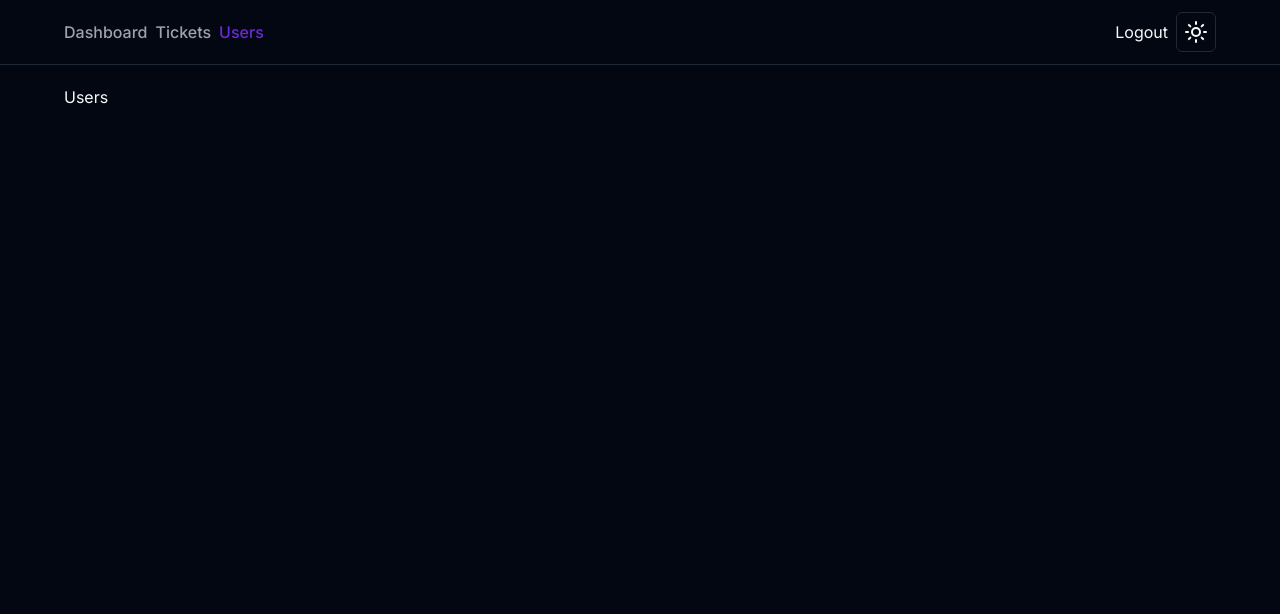
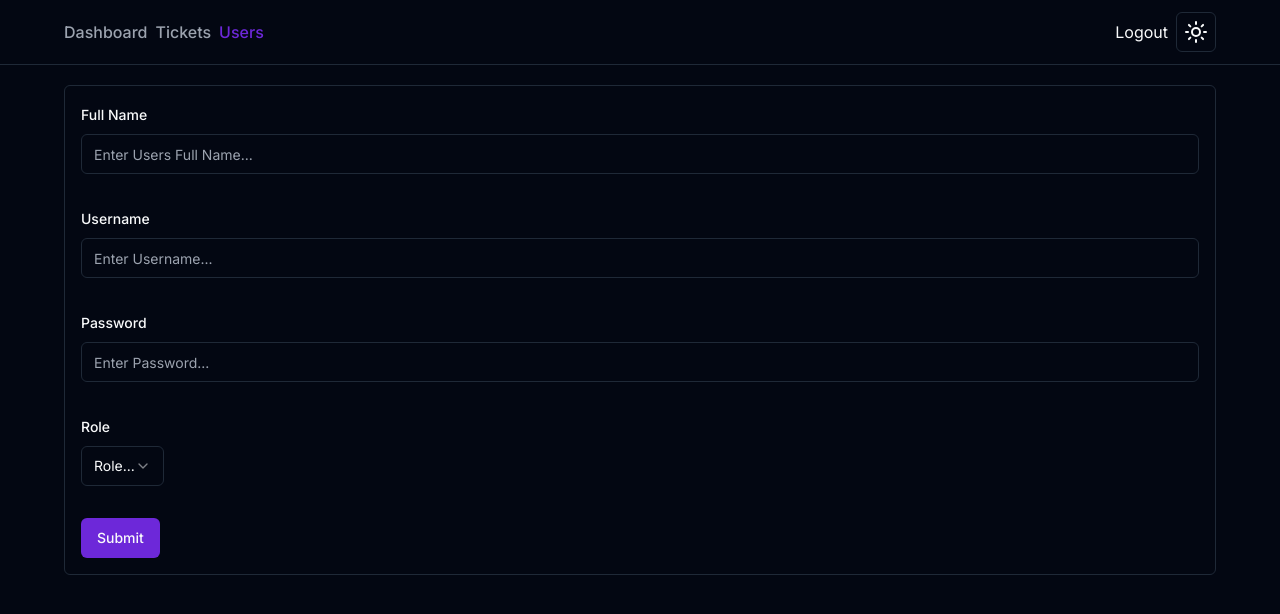
Before and after one commit to rodelgabriel45/ticketing-app-next, a Next.js app: page /users in a window 1280 px wide. Shown: the top 614 px of the page. Built offline with nearby package versions, Linux system fonts and the light colour scheme.

Commit message:
add create user functionality

```diff
--- a/app/users/page.tsx
+++ b/app/users/page.tsx
@@ -1,5 +1,11 @@
+import UserForm from '@/components/UserForm';
+
 const Users = () => {
-  return <div>Users</div>;
+  return (
+    <div>
+      <UserForm />
+    </div>
+  );
 };
 
 export default Users;
--- /dev/null
+++ b/components/UserForm.tsx
@@ -0,0 +1,171 @@
+'use client';
+
+import { useState } from 'react';
+import { z } from 'zod';
+import { Controller, useForm } from 'react-hook-form';
+import { zodResolver } from '@hookform/resolvers/zod';
+import toast from 'react-hot-toast';
+
+import {
+  Form,
+  FormControl,
+  FormField,
+  FormItem,
+  FormLabel,
+} from '@/components/ui/form';
+import { ticketSchema } from '@/ValidationSchemas/ticket';
+import { Input } from '@/components/ui/input';
+import {
+  Select,
+  SelectContent,
+  SelectItem,
+  SelectTrigger,
+  SelectValue,
+} from '@/components/ui/select';
+import { Button } from '@/components/ui/button';
+import { useRouter } from 'next/navigation';
+import { User } from '@prisma/client';
+import { userSchema } from '@/ValidationSchemas/users';
+
+type UserFormData = z.infer<typeof userSchema>;
+
+interface Props {
+  user?: User;
+}
+
+const UserForm = ({ user }: Props) => {
+  const [isSubmitting, setIsSubmitting] = useState(false);
+  const router = useRouter();
+  const form = useForm<UserFormData>({
+    resolver: zodResolver(userSchema),
+  });
+
+  const onSubmit = async (values: z.infer<typeof userSchema>) => {
+    try {
+      setIsSubmitting(true);
+      let method = 'POST';
+      let url = '/api/users';
+
+      if (user) {
+        method = 'PATCH';
+        url = '/api/users/' + user.id;
+      }
+
+      const res = await fetch(url, {
+        method,
+        headers: {
+          'Content-Type': 'application/json',
+        },
+        body: JSON.stringify(values),
+      });
+
+      const data = await res.json();
+
+      if (!res.ok) {
+        throw new Error(data.message || data);
+      }
+
+      toast.success('Account Created');
+      router.push('/tickets');
+      router.refresh();
+    } catch (error: any) {
+      toast.error(error.message || error);
+    } finally {
+      setIsSubmitting(false);
+    }
+  };
+
+  return (
+    <div className='rounded-md border p-4 w-full'>
+      <Form {...form}>
+        <form
+          onSubmit={form.handleSubmit(onSubmit)}
+          className='space-y-8 w-full'
+        >
+          <FormField
+            control={form.control}
+            name='name'
+            defaultValue={user?.name}
+            render={({ field }) => (
+              <FormItem>
+                <FormLabel>Full Name</FormLabel>
+                <FormControl>
+                  <Input placeholder='Enter Users Full Name...' {...field} />
+                </FormControl>
+              </FormItem>
+            )}
+          />
+
+          <FormField
+            control={form.control}
+            name='username'
+            defaultValue={user?.username}
+            render={({ field }) => (
+              <FormItem>
+                <FormLabel>Username</FormLabel>
+                <FormControl>
+                  <Input placeholder='Enter Username...' {...field} required />
+                </FormControl>
+              </FormItem>
+            )}
+          />
+
+          <FormField
+            control={form.control}
+            name='password'
+            defaultValue=''
+            render={({ field }) => (
+              <FormItem>
+                <FormLabel>Password</FormLabel>
+                <FormControl>
+                  <Input
+                    type='password'
+                    placeholder='Enter Password...'
+                    {...field}
+                    required={user ? false : true}
+                  />
+                </FormControl>
+              </FormItem>
+            )}
+          />
+
+          <div className='flex w-full space-x-4'>
+            <FormField
+              control={form.control}
+              name='role'
+              defaultValue={user?.role}
+              render={({ field }) => (
+                <FormItem>
+                  <FormLabel>Role</FormLabel>
+                  <Select
+                    onValueChange={field.onChange}
+                    defaultValue={field.value}
+                  >
+                    <FormControl>
+                      <SelectTrigger>
+                        <SelectValue
+                          placeholder='Role...'
+                          defaultValue={user?.role}
+                        />
+                      </SelectTrigger>
+                    </FormControl>
+                    <SelectContent>
+                      <SelectItem value='USER'>User</SelectItem>
+                      <SelectItem value='TECH'>Tech</SelectItem>
+                      <SelectItem value='ADMIN'>Admin</SelectItem>
+                    </SelectContent>
+                  </Select>
+                </FormItem>
+              )}
+            />
+          </div>
+          <Button type='submit' disabled={isSubmitting}>
+            {isSubmitting ? 'Submitting...' : 'Submit'}
+          </Button>
+        </form>
+      </Form>
+    </div>
+  );
+};
+
+export default UserForm;
```
